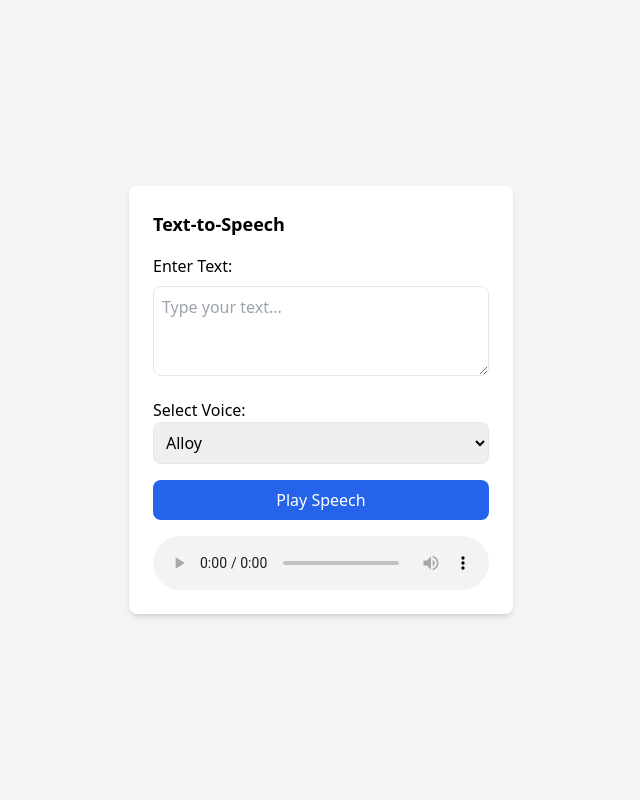
After one commit to HassanMohamed18/OpenAi, a Laravel app: page /speech in a window 1280 px wide. The commit adds this page. Shown: the whole page, without its empty margins (319-959 px from the left). Run offline with Laravel 12, Linux system fonts and the light colour scheme; some libraries are stand-ins or nearby versions.

Commit message:
add streamedSpeach feature

```diff
--- /dev/null
+++ b/resources/views/speech.blade.php
@@ -0,0 +1,59 @@
+<!DOCTYPE html>
+<html lang="en">
+<head>
+    <meta charset="UTF-8">
+    <meta name="viewport" content="width=device-width, initial-scale=1.0">
+    <title>OpenAI Speech Streaming</title>
+    <script src="https://cdn.tailwindcss.com"></script>
+</head>
+<body class="bg-gray-100 flex justify-center items-center h-screen">
+    <div class="bg-white shadow-md rounded-lg p-6 w-96">
+        <h2 class="text-lg font-semibold mb-4">Text-to-Speech</h2>
+
+        <label class="block mb-2 font-medium">Enter Text:</label>
+        <textarea id="textInput" class="w-full border p-2 rounded-lg" rows="3" placeholder="Type your text..."></textarea>
+
+        <label class="block mt-4 font-medium">Select Voice:</label>
+        <select id="voiceSelect" class="w-full border p-2 rounded-lg">
+            <option value="alloy">Alloy</option>
+            <option value="echo">Echo</option>
+            <option value="fable">Fable</option>
+            <option value="onyx">Onyx</option>
+            <option value="nova">Nova</option>
+            <option value="shimmer">Shimmer</option>
+        </select>
+
+        <button id="playBtn" class="bg-blue-600 text-white px-4 py-2 rounded-lg mt-4 w-full hover:bg-blue-700">
+            Play Speech
+        </button>
+
+        <audio id="audioPlayer" class="mt-4 w-full" controls></audio>
+    </div>
+
+    <script>
+        document.getElementById('playBtn').addEventListener('click', function() {
+            const text = document.getElementById('textInput').value.trim();
+            const voice = document.getElementById('voiceSelect').value;
+
+            if (!text) {
+                alert("Please enter text to convert to speech.");
+                return;
+            }
+
+            fetch('/api/speech/stream', {
+                method: 'POST',
+                headers: { 'Content-Type': 'application/json' },
+                body: JSON.stringify({ text, voice })
+            })
+            .then(response => response.blob())
+            .then(blob => {
+                const audioURL = URL.createObjectURL(blob);
+                const audioPlayer = document.getElementById('audioPlayer');
+                audioPlayer.src = audioURL;
+                audioPlayer.play();
+            })
+            .catch(error => console.error('Error:', error));
+        });
+    </script>
+</body>
+</html>
--- a/routes/api.php
+++ b/routes/api.php
@@ -8,6 +8,7 @@ use Illuminate\Http\Request;
 use Illuminate\Support\Facades\Route;
 use App\Http\Controllers\OpenAIController;
 use App\Http\Controllers\PineconeController;
+use App\Http\Controllers\SpeechController;
 use App\Http\Controllers\VectorDatabaesController;
 use App\Http\Controllers\VoiceBotController;
 use App\Http\Controllers\VoiceChatController;
@@ -41,3 +42,7 @@ Route::get('/google/search', [googleSearchController::class, 'google_search']);
 
 Route::post('/voicebot', [VoiceBotController::class, 'processVoice']);
 Route::post('/voicebot/speech', [VoiceBotController::class, 'generateSpeech']);
+
+
+
+Route::post('/speech/stream', [SpeechController::class, 'streamSpeech']);
--- a/routes/web.php
+++ b/routes/web.php
@@ -25,3 +25,8 @@ Route::get('/chat_stream', [ChatWithEmbeddingsController::class, 'chat'])->name(
 Route::get('/voicebot', [VoiceChatController::class, 'index'])->name('voice.index');
 
 Route::get('/voicebot_stream', [VoiceBotController::class, 'index'])->name('voicebot.index');
+
+
+Route::get('/speech', function () {
+    return view('speech');
+});
```
Also changed, not shown: app/Http/Controllers/SpeechController.php (added, +41 -0 lines), app/Http/Controllers/VoiceBotController.php (+8 -3 lines), app/services/OpenAISpeechService.php (added, +25 -0 lines), app/services/VoiceBotStreamService.php (+17 -2 lines), resources/views/voicestream.blade.php (+11 -6 lines), 1 other file.
